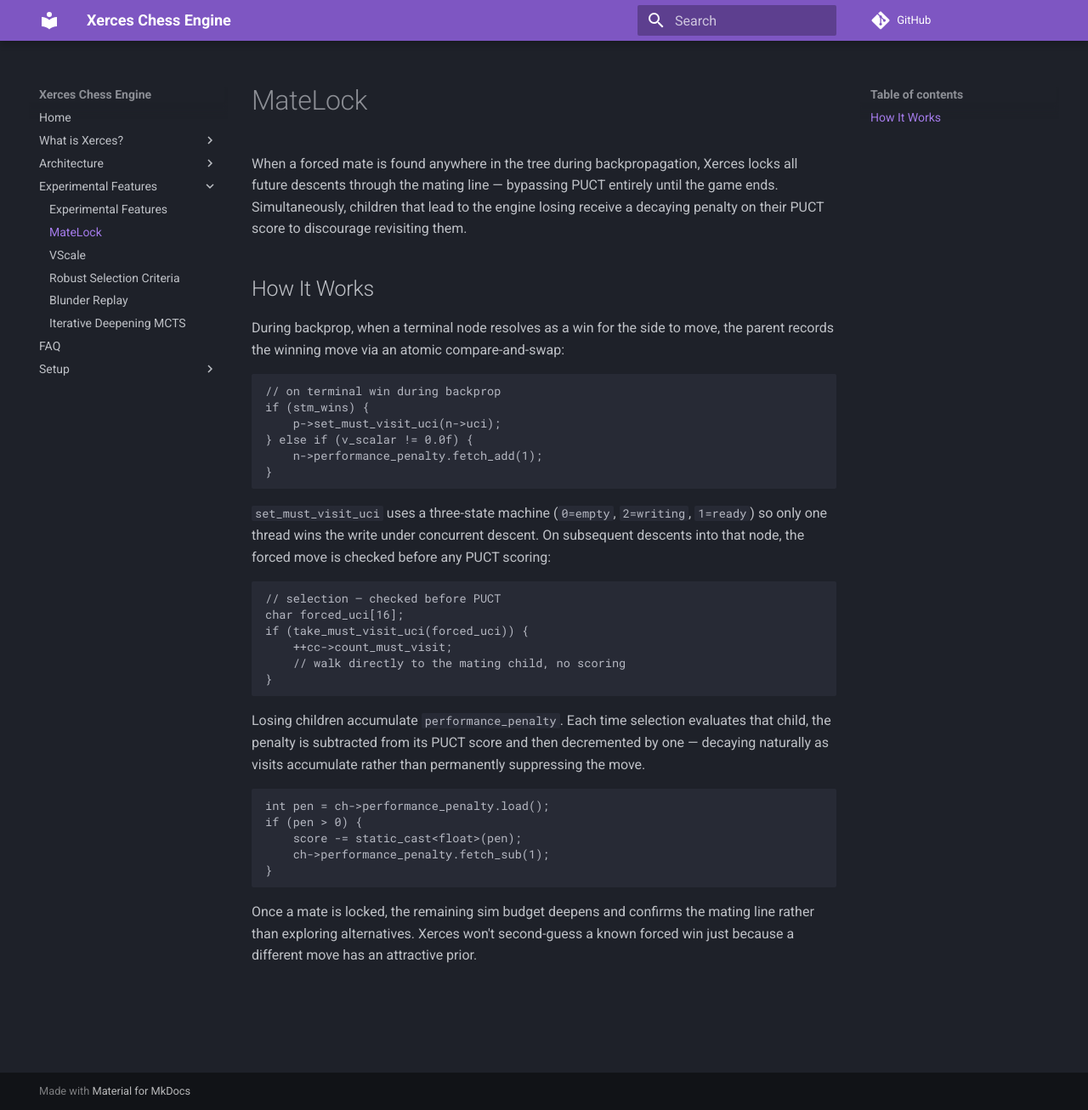
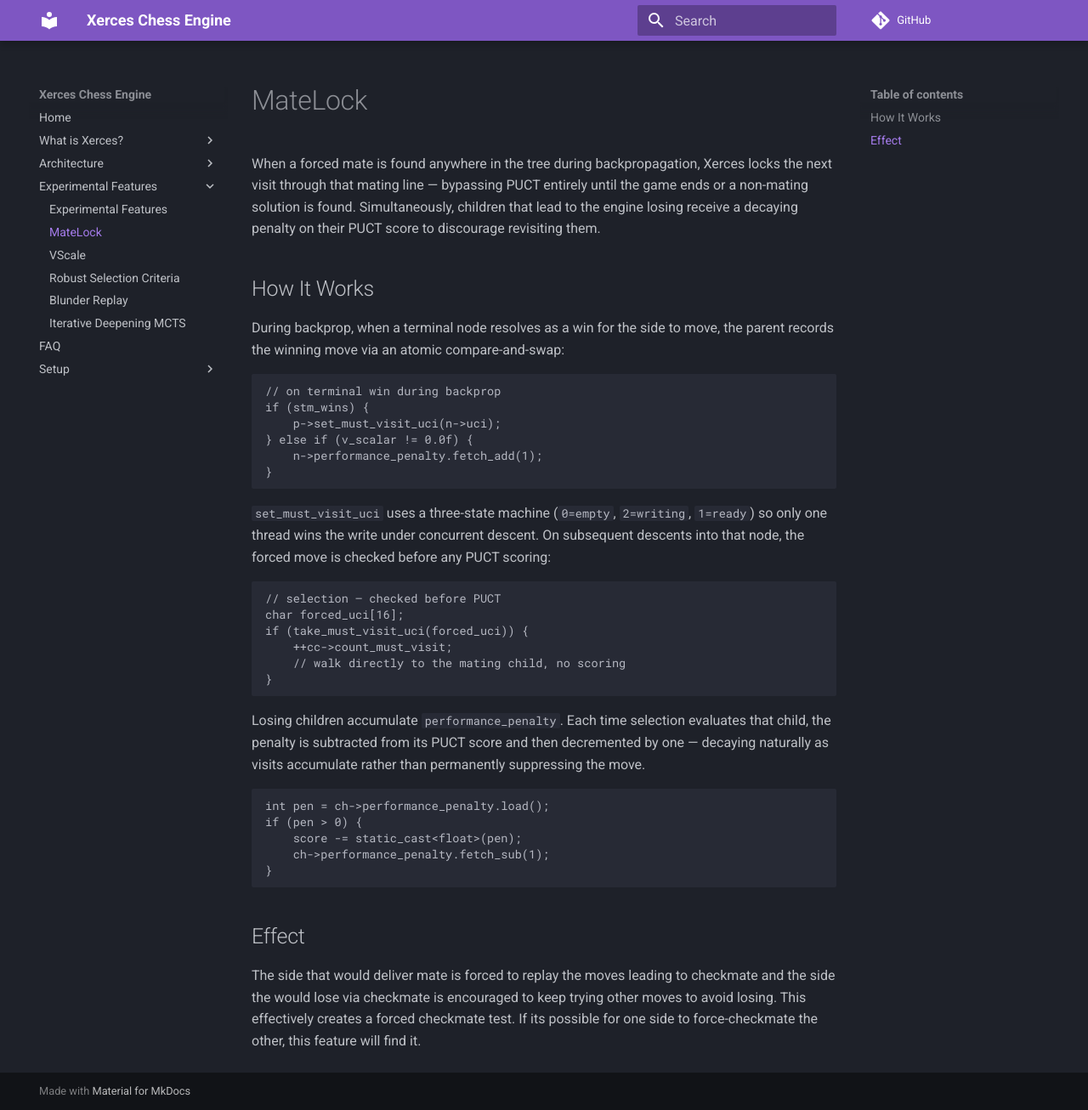
Before and after one commit to bagtf3/chessbot, an MkDocs documentation site: the page built from docs/experimental_features/matelock.md, in a window 1280 px wide and 1306 px high. Shown: the whole window at 85% size. Built offline with MkDocs 1.6.1 and Material for MkDocs 9.7.7, drawn with Linux system fonts in a browser that asks for light colours; comment, search, counter and statistics services are not loaded.

Commit message:
experimental features clean up

````diff
--- a/docs/experimental_features/matelock.md
+++ b/docs/experimental_features/matelock.md
@@ -1,6 +1,6 @@
 # MateLock
 
-When a forced mate is found anywhere in the tree during backpropagation, Xerces locks all future descents through the mating line — bypassing PUCT entirely until the game ends. Simultaneously, children that lead to the engine losing receive a decaying penalty on their PUCT score to discourage revisiting them.
+When a forced mate is found anywhere in the tree during backpropagation, Xerces locks the next visit through that mating line — bypassing PUCT entirely until the game ends or a non-mating solution is found. Simultaneously, children that lead to the engine losing receive a decaying penalty on their PUCT score to discourage revisiting them.
 
 ## How It Works
 
@@ -36,4 +36,5 @@
 }
 ```
 
-Once a mate is locked, the remaining sim budget deepens and confirms the mating line rather than exploring alternatives. Xerces won't second-guess a known forced win just because a different move has an attractive prior.
+## Effect
+The side that would deliver mate is forced to replay the moves leading to checkmate and the side the would lose via checkmate is encouraged to keep trying other moves to avoid losing. This effectively creates a forced checkmate test. If its possible for one side to force-checkmate the other, this feature will find it.
````
Also changed, not shown: docs/experimental_features/rsc.md (+1 -1 lines), docs/experimental_features/vscale.md (+1 -5 lines), docs/faq.md (+1 -1 lines).
